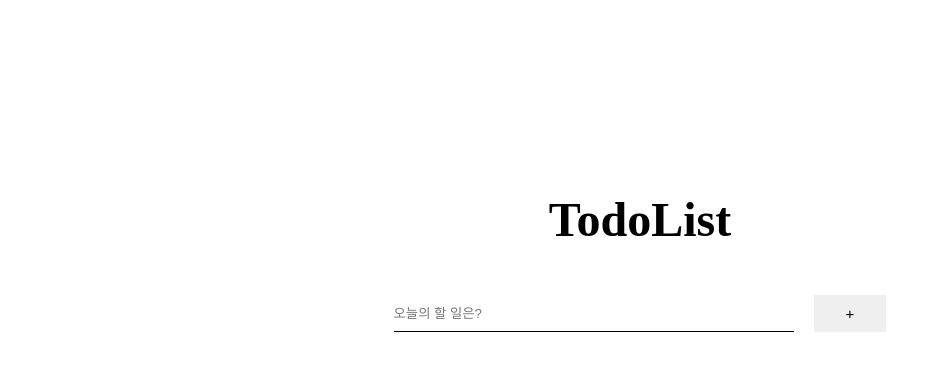
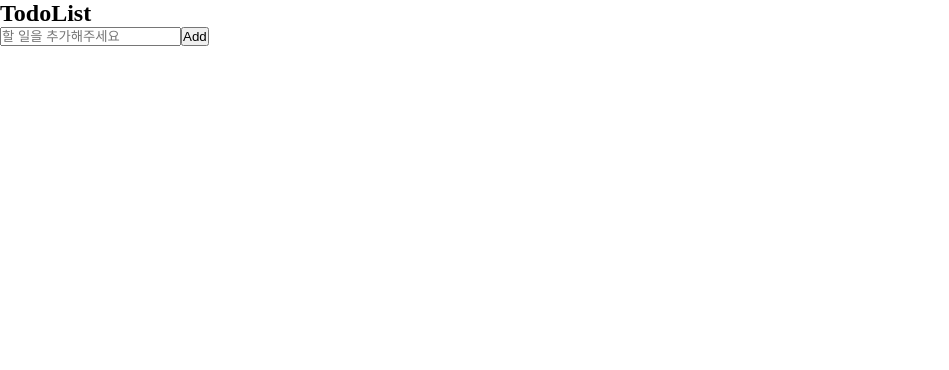
Before and after one commit to JungJihun1012/assignmentTodoList, a React (Vite) app: page / in a window 1280 px wide. Shown: the top 370 px of the page, without its empty margins (0-949 px from the left). Built offline with nearby package versions, Linux system fonts and the light colour scheme.

Commit message:
feat: todo

```diff
--- a/src/App.tsx
+++ b/src/App.tsx
@@ -1,10 +1,11 @@
 import styled from "styled-components";
-import TodoList from "./components/TodoList";
+// import TodoList from "./components/TodoList";
+import Todo from "./components/Todo";
 
 function App() {
   return(
     <Container>
-      <TodoList />
+      <Todo />
     </Container>
   )
 }
--- /dev/null
+++ b/src/components/Todo.tsx
@@ -0,0 +1,83 @@
+import { useEffect, useState } from "react";
+import styled from "styled-components";
+
+interface Td {
+    text: string,
+    completed: boolean,
+}
+
+const Todo = () => {
+
+    const [todo, setTodo] = useState<Td[]>([]);
+    const [input, setInput] = useState<string>("");
+
+
+    useEffect(() => {
+        const save = localStorage.getItem("todos");
+        if(save) setTodo(JSON.parse(save));
+    }, []);
+
+    useEffect(() => {
+        localStorage.setItem("todos", JSON.stringify(todo));
+    }, [todo]);
+
+    const addTodo = () => {
+        if(input.trim() !== "") {
+            setTodo([...todo, {text: input, completed: false}]);
+        };
+        if(input == "") {
+            alert("값이 비어있습니다.");
+        };
+        setInput("");
+    }
+
+    const hanldeKey = (e:React.KeyboardEvent<HTMLInputElement>) => {
+        if(e.key == "Enter") {
+            addTodo();
+        }
+    }
+
+    const deleteTodo = (idx: number) => {
+        if(window.confirm("정말로 삭제하시겠습니까?")) {
+            setTodo(todo.filter((_, i) => i !== idx ));
+        };
+    };
+    return (
+        <Container>
+            <h2>TodoList</h2>
+            <Input
+            value={input}
+            onChange={(e) => setInput(e.target.value)}
+            placeholder="할 일을 추가해주세요"
+            onKeyPress={hanldeKey}
+            />
+            <AddBtn
+            onClick={addTodo}
+            >Add
+            </AddBtn>
+            {todo.length == 0 ? (
+                <></>
+            ): (
+                <List>
+                    {todo.map((todos, idx) => (
+                        <Item key={idx}>
+                            <Text>{todos.text}</Text>
+                            <DeleteBtn onClick={() => deleteTodo(idx)}>X</DeleteBtn>
+                        </Item>
+                    ))}
+                </List>
+            )}
+        </Container>
+    )
+}
+
+const Container = styled.div`
+    flex: 1;
+`;
+const Input = styled.input``;
+const DeleteBtn = styled.button``;
+const AddBtn = styled.button``;
+const Item = styled.div``;
+const Text = styled.div``;
+const List = styled.div``;
+export default Todo;
--- a/src/components/TodoList.tsx
+++ /dev/null
@@ -1,158 +0,0 @@
-import React, { useEffect, useState } from "react";
-import styled from "styled-components";
-
-interface TodoType {
-    text: string,
-    completed: boolean,
-}
-
-const TodoList: React.FC = () => {
-    const [todos, setTodos] = useState<TodoType[]>([]);
-    const [input, setInput] = useState<string>("");
-
-    // localStorage.getItem 값을 찾고 자바스크립트 객체로 반환
-    useEffect(() => {
-        const save = localStorage.getItem("todos");
-        if(save) setTodos(JSON.parse(save));
-    }, []);
-
-    // localStorage.setItem으로 key - value 형식으로 문자열로 반환
-
-    useEffect(() => {
-        localStorage.setItem("todos", JSON.stringify(todos));
-    }, [todos]);
-
-    const add = () => {
-        if(input.trim() !== "") {
-            setTodos([...todos, {text: input, completed: false}]);
-        }
-            setInput(""); // 값 초기화
-        if(input == "") {
-            alert("값이 비어있습니다.");
-        }
-    }
-    const hanldeKey = (e:React.KeyboardEvent<HTMLInputElement>) => {
-        if (e.key === "Enter") {
-            add();
-        }
-    }
-    const toggle = (index: number) => {
-        const newTodo = todos.map((todo, i) => {
-            if(i === index) {
-                return {...todo, completed: !todo.completed};
-            }
-            return todo;
-        });
-        setTodos(newTodo);
-    };
-    const del = (idx: number) => {
-        if(window.confirm("정말로 삭제하시겠습니까?")) {
-            setTodos(todos.filter((_, i) => i !== idx));
-        }
-    }
-
-    return(
-        <Container>
-            <TodoTitle>TodoList</TodoTitle>
-            <TodoContent>
-                <TodoInput
-                value={input}
-                onChange={(e) => setInput(e.target.value)}
-                onKeyPress={hanldeKey}
-                placeholder="오늘의 할 일은?"
-                />
-                <AddBtn onClick={add}>+</AddBtn>
-            </TodoContent>
-            {todos.length == 0 ? (<></>
-            ): (
-            <List>
-                {todos.map((todo, index)=>(
-                    <Item key={index}>
-                        <Text
-                            onClick={() => toggle(index)}
-                            completed={todo.completed}
-                        >
-                            {todo.text}
-                        </Text>
-                        <DeleteButton
-                            onClick={() => del(index)}
-                            aria-label={`"${todo.text}"삭제`}
-                        >
-                            x
-                        </DeleteButton>
-                    </Item>
-                ))}
-            </List>
-            )}
-        </Container>
-    )
-}
-
-const Container = styled.div`
-    flex: 1;
-`;
-const TodoTitle = styled.h2`
-    padding-top: 4em;
-    text-align: center;
-    font-size: 3rem;
-`;
-const TodoContent = styled.div`
-    padding-top: 3em;
-    display: flex;
-    justify-content: center;
-`;
-const TodoInput = styled.input`
-    width: 400px;
-    border: none;
-    border-bottom: 1px solid black;
-    outline: #f8d0a1;
-`;
-const AddBtn = styled.button`
-    padding: 10px 32px;
-    // background-color: rgba(210, 210, 210);
-    border: none;
-    margin-left: 20px;
-    font-size: 15px;
-    transition: all .8s;
-    cursor: pointer;
-    &:hover {
-        border-radius: 50px;
-        transition: .8s;
-    }
-`;
-const List = styled.div`
-    display: flex;
-    flex-direction: column;
-    align-items: center;
-    width: 400px;
-    margin: 0 auto;
-    `;
-const Item = styled.div`
-    display: flex;
-    justify-content: space-between;
-    width: 350px;
-    margin: 0 auto;
-    text-align: center;
-    padding-top: 20px;
-    align-items: center;
-`;
-const Text = styled.div`
-    font-size: 22px;
-    cursor: pointer;
-    text-decoration: ${({completed}) => (completed ? "line-through" : "none")};
-    color: ${({completed}) => (completed ? "lightgray" : "black")};
-    transition: .4s;
-    &:hover {
-        font-size: 24px;
-        color: #a92f22;
-    }
-`;
-const DeleteButton = styled.div`
-    font-size: 20px;
-    cursor: pointer;
-    transition: all .4s;
-    &:hover {
-        color: red;
-    }
-`;
-export default TodoList;
```
